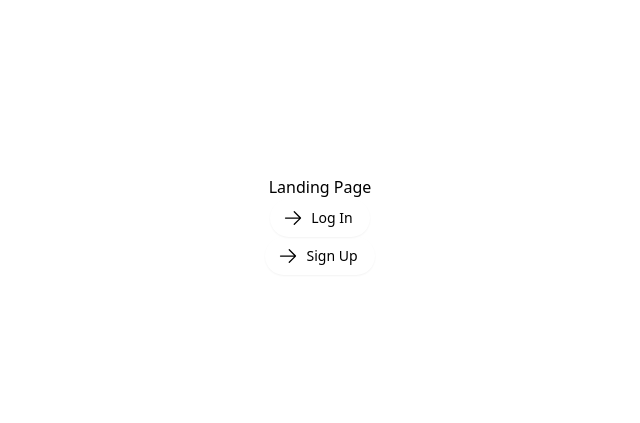
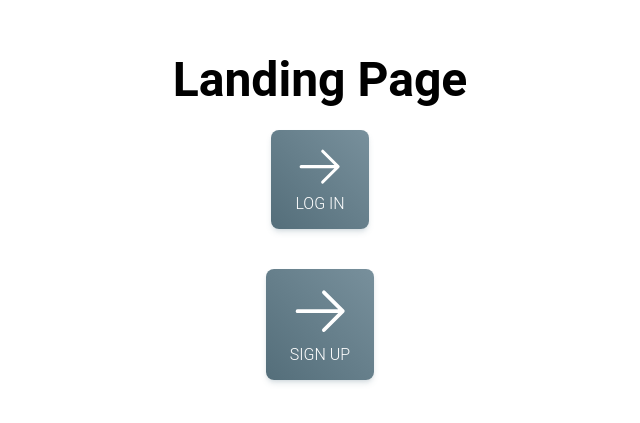
Before and after one commit to Spruhap09/SketchGram, a Next.js app: page / in a window 1280 px wide. Shown: the part 175-598 px from the top of the page, without its empty margins (320-960 px from the left). Built offline with nearby package versions, Linux system fonts and the light colour scheme; no server answers.

Commit message:
tailwind fixes

```diff
--- a/src/components/GoogleButton.tsx
+++ b/src/components/GoogleButton.tsx
@@ -14,7 +14,7 @@ export default function GoogleButton() {
     <Button
       onClick={signOn}
       fullWidth
-      className="p-5 h-1/6 rounded-full border border-black flex text-center items-center justify-start text-black"
+      className="p-5 h-1/6 rounded-full border border-black flex text-center items-center justify-start text-white"
     >
       <div className="w-5 h-5 m-5">
         <svg
--- a/src/components/tools/ClearScreen.tsx
+++ b/src/components/tools/ClearScreen.tsx
@@ -9,7 +9,7 @@ export default function ClearScreen({ onClick }: ClearScreenProps) {
   return (
     <div className="tool-primary">
       <IconButton
-        size="lg"
+        variant="gradient"
         className="tool-button"
         onClick={onClick}
       >
--- a/src/components/tools/ColorPicker.tsx
+++ b/src/components/tools/ColorPicker.tsx
@@ -18,16 +18,17 @@ export default function ColorPicker({ color, setColor }: ColorPickerProps) {
 
   return (
     <div className="tool-primary">
-      <SpeedDial placement="bottom">
+      <SpeedDial placement="top">
         <SpeedDialHandler>
-          <IconButton size="lg" className="tool-button">
+          <IconButton variant="gradient" className="tool-button">
             <SwatchIcon className="tool-icon" />
           </IconButton>
         </SpeedDialHandler>
-        <SpeedDialContent className="dial-content" >
+        <SpeedDialContent>
           <GithubPicker
             className="w-12 h-24"
             color={color}
+            triangle="hide"
             onChange={(e) => setColor(e.hex)}
             colors={[
               "#000000FF", // black
--- a/src/components/tools/PaintBrush.tsx
+++ b/src/components/tools/PaintBrush.tsx
@@ -17,14 +17,12 @@ export default function PaintBrush({ value, setValue }: PaintBrushProps) {
     <div className="tool-primary">
       <SpeedDial placement="top" className="w-full h-full">
         <SpeedDialHandler>
-          <IconButton size="lg" className="tool-button">
+          <IconButton variant="gradient" className="tool-button">
             <PaintBrushIcon className="tool-icon" />
           </IconButton>
         </SpeedDialHandler>
-        <SpeedDialContent className="rounded-full p-2 bg-white border-2 border-white shadow-xl shadow-black/10 flex justify-center items-center">
+        <SpeedDialContent >
           <Slider
-            className="w-12 h-4"
-            size="md"
             defaultValue={value}
             onChange={(e) => {
               setValue(parseInt(e.target.value));
--- a/src/components/tools/PaintBucket.tsx
+++ b/src/components/tools/PaintBucket.tsx
@@ -9,7 +9,7 @@ export default function PaintBucket({ onClick }: PaintBucketProps) {
   return (
     <div className="tool-primary">
 
-        <IconButton size="lg" className="tool-button" onClick={onClick}>
+        <IconButton variant="gradient" className="tool-button" onClick={onClick}>
           <BeakerIcon className="tool-icon" />
         </IconButton>
 
--- a/src/pages/index.tsx
+++ b/src/pages/index.tsx
@@ -1,5 +1,5 @@
 import Canvas from "@/components/Canvas";
-import { Typography } from "@material-tailwind/react";
+import { Button, IconButton, Typography } from "@material-tailwind/react";
 import Link from "next/link";
 import { ArrowRightIcon } from "@heroicons/react/24/solid";
 
@@ -7,20 +7,18 @@ export default function Home() {
   return (
     <div className="primary">
       <Typography variant="h1">Landing Page</Typography>
-      <Link
-        href="/login"
-        className="inline-flex items-center px-4 py-2 border border-transparent text-sm font-medium rounded-full shadow-sm hover:bg-blue-400 focus:outline-none"
-      >
-        <ArrowRightIcon className="-ml-1 mr-2 h-5 w-5" aria-hidden="true" />
-        Log In
-      </Link>
-      <Link
-        href="/signup"
-        className="inline-flex items-center px-4 py-2 border border-transparent text-sm font-medium rounded-full shadow-sm hover:bg-blue-400 focus:outline-none"
-      >
-        <ArrowRightIcon className="-ml-1 mr-2 h-5 w-5" aria-hidden="true" />
-        Sign Up
-      </Link>
+      <Button color="blue-gray" variant="gradient" className="m-5">
+        <Link href="/login">
+          <ArrowRightIcon />
+          <Typography>Log In</Typography>
+        </Link>
+      </Button>
+      <Button color="blue-gray" variant="gradient" className="m-5">
+        <Link href="/signup">
+          <ArrowRightIcon />
+          <Typography>Sign Up</Typography>
+        </Link>
+      </Button>
     </div>
   );
 }
--- a/src/pages/login.tsx
+++ b/src/pages/login.tsx
@@ -36,10 +36,12 @@ export default function Login() {
 
   return (
     <div className="primary">
-      <Card shadow={true}>
-        <CardHeader>
-          <Typography variant="h1">Log In</Typography>
-          <Typography variant="h2" color="gray">
+      <Card color="transparent" shadow={false}>
+        <CardHeader className="p-5">
+          <Typography variant="h4" color="blue-gray">
+            Log In
+          </Typography>
+          <Typography color="gray" className="mt-1 font-normal">
             Log into your account.
           </Typography>
         </CardHeader>
@@ -56,7 +58,7 @@ export default function Login() {
                 name="email"
                 size="lg"
                 placeholder="name@mail.com"
-                className="rounded-full p-3 !border-t-blue-gray-200 focus:!border-t-gray-900"
+                className=" !border-t-blue-gray-200 focus:!border-t-gray-900"
                 labelProps={{
                   className: "before:content-none after:content-none",
                 }}
@@ -70,7 +72,7 @@ export default function Login() {
                 type="password"
                 size="lg"
                 placeholder="********"
-                className="rounded-full p-3 !border-t-blue-gray-200 focus:!border-t-gray-900"
+                className=" !border-t-blue-gray-200 focus:!border-t-gray-900"
                 labelProps={{
                   className: "before:content-none after:content-none",
                 }}
@@ -78,21 +80,12 @@ export default function Login() {
               />
             </div>
 
-            <Button
-              color="blue"
-              fullWidth
-              className="mt-5 rounded-full border border-black flex text-center items-center justify-start text-black"
-              type="submit"
-              variant="outlined"
-            >
-              <div className="w-5 h-5 ml-10 mt-2 mb-2">
-                <HomeIcon />
-              </div>
-              <div className="w-full flex justify-center">Log In</div>
+            <Button className="mt-6" fullWidth type="submit">
+              Log In
             </Button>
           </form>
         </CardBody>
-        <CardFooter className="mt-10 p-2 rounded-xl border-2 border-blue-gray-200">
+        <CardFooter>
           <GoogleButton />
           <Typography color="gray" className="mt-4 text-center font-normal">
             Don&apos;t have an account?{" "}
--- a/src/pages/profile.tsx
+++ b/src/pages/profile.tsx
@@ -10,10 +10,10 @@ export default function Profile() {
 
     return (
         <div className="primary">
-            <Typography variant="h1" className="underline"> Profile </Typography>
+            <Typography variant="h1" prefix="Hello" className="underline"> Profile </Typography>
             <Typography variant="h2" className=""> {user?.displayName} </Typography>
             <Typography variant="h3" className=""> {user?.email} </Typography>
-            <Button color="blue-gray" variant="gradient" className="m-2 p-1 w-1/12 h-1/12 rounded-full border-2 border-black" onClick={() => router.push('/canvas')}>Back to Canvas</Button>
+            <Button color="blue-gray" variant="gradient" onClick={() => router.push('/canvas')}>Back to Canvas</Button>
         </div>
     )
 }
--- a/src/pages/signup.tsx
+++ b/src/pages/signup.tsx
@@ -57,9 +57,11 @@ export default function SignUp() {
   return (
     <div className="primary">
       <Card color="transparent" shadow={true}>
-        <CardHeader>
-          <Typography variant="h1">Sign Up</Typography>
-          <Typography variant="h2" color="gray">
+        <CardHeader className="p-5">
+          <Typography variant="h4" color="blue-gray">
+            Sign Up
+          </Typography>
+          <Typography color="gray" className="mt-1 font-normal">
             Enter your details to continue to your canvas.
           </Typography>
         </CardHeader>
@@ -76,7 +78,7 @@ export default function SignUp() {
                 name="displayName"
                 size="lg"
                 placeholder="Your Name"
-                className="rounded-full p-3 !border-t-blue-gray-200 focus:!border-t-gray-900"
+                className=" !border-t-blue-gray-200 focus:!border-t-gray-900"
                 labelProps={{
                   className: "before:content-none after:content-none",
                 }}
@@ -89,7 +91,7 @@ export default function SignUp() {
                 name="email"
                 size="lg"
                 placeholder="name@mail.com"
-                className="rounded-full p-3 !border-t-blue-gray-200 focus:!border-t-gray-900"
+                className=" !border-t-blue-gray-200 focus:!border-t-gray-900"
                 labelProps={{
                   className: "before:content-none after:content-none",
                 }}
@@ -103,7 +105,7 @@ export default function SignUp() {
                 type="password"
                 size="lg"
                 placeholder="********"
-                className="rounded-full p-3 !border-t-blue-gray-200 focus:!border-t-gray-900"
+                className=" !border-t-blue-gray-200 focus:!border-t-gray-900"
                 labelProps={{
                   className: "before:content-none after:content-none",
                 }}
@@ -125,21 +127,12 @@ export default function SignUp() {
               />
             </div>
 
-            <Button
-              color="blue"
-              fullWidth
-              className="mt-5 rounded-full border border-black flex text-center items-center justify-start text-black"
-              type="submit"
-              variant="outlined"
-            >
-              <div className="w-5 h-5 ml-10 mt-2 mb-2">
-                <HomeModernIcon/>
-              </div>
-              <div className="w-full flex justify-center">Sign Up</div>
+            <Button className="mt-6" fullWidth type="submit">
+              Sign Up
             </Button>
           </form>
         </CardBody>
-        <CardFooter className="mt-10 p-2 h-fit rounded-xl border-2 border-blue-gray-200">
+        <CardFooter>
           <GoogleButton />
           <Typography color="gray" className="mt-4 text-center font-normal">
             Already have an account?{" "}
--- a/tailwind.config.ts
+++ b/tailwind.config.ts
@@ -1,6 +1,7 @@
 import type { Config } from 'tailwindcss'
+import withMT from '@material-tailwind/react/utils/withMT'
 
-const config: Config = {
+const config: object = withMT({
   content: [
     './src/pages/**/*.{js,ts,jsx,tsx,mdx}',
     './src/components/**/*.{js,ts,jsx,tsx,mdx}',
@@ -16,5 +17,6 @@ const config: Config = {
     },
   },
   plugins: [],
-}
+})
+
 export default config
```
Also changed, not shown: src/pages/canvas.tsx (+17 -12 lines).
